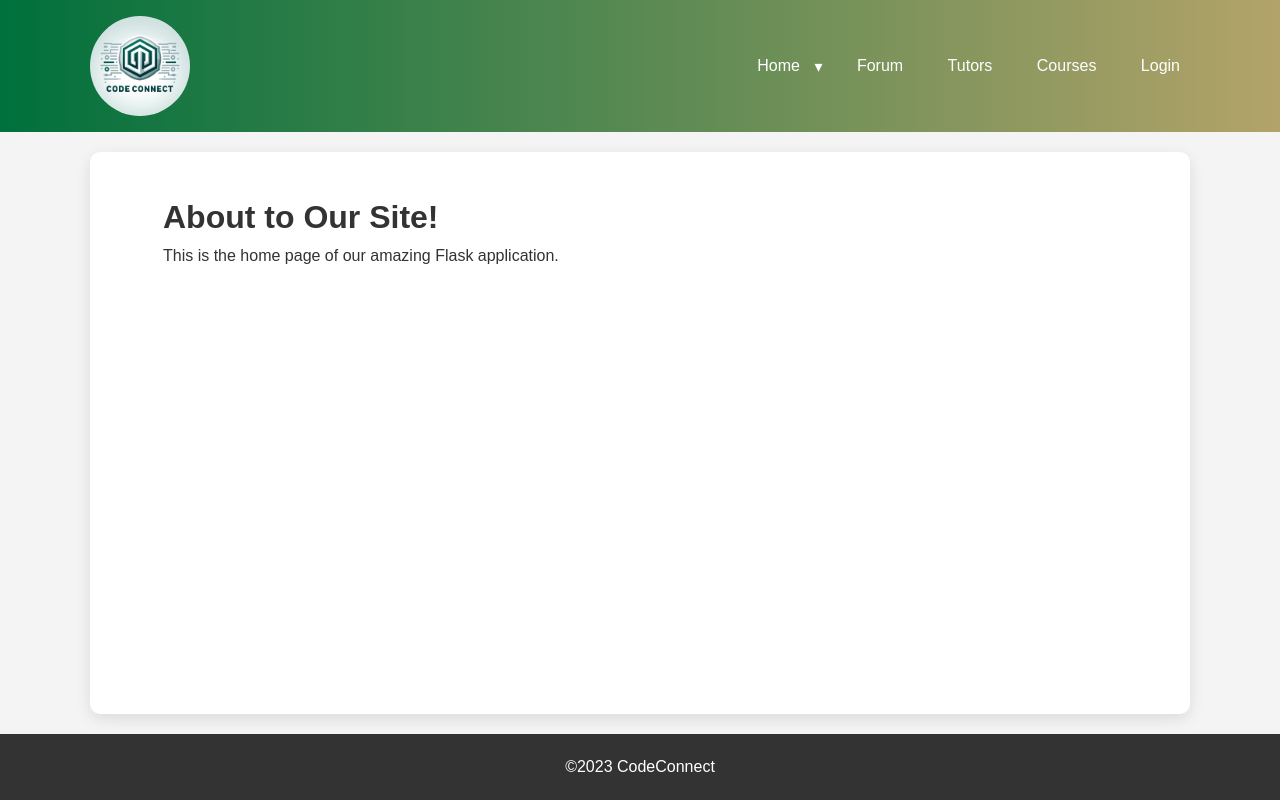
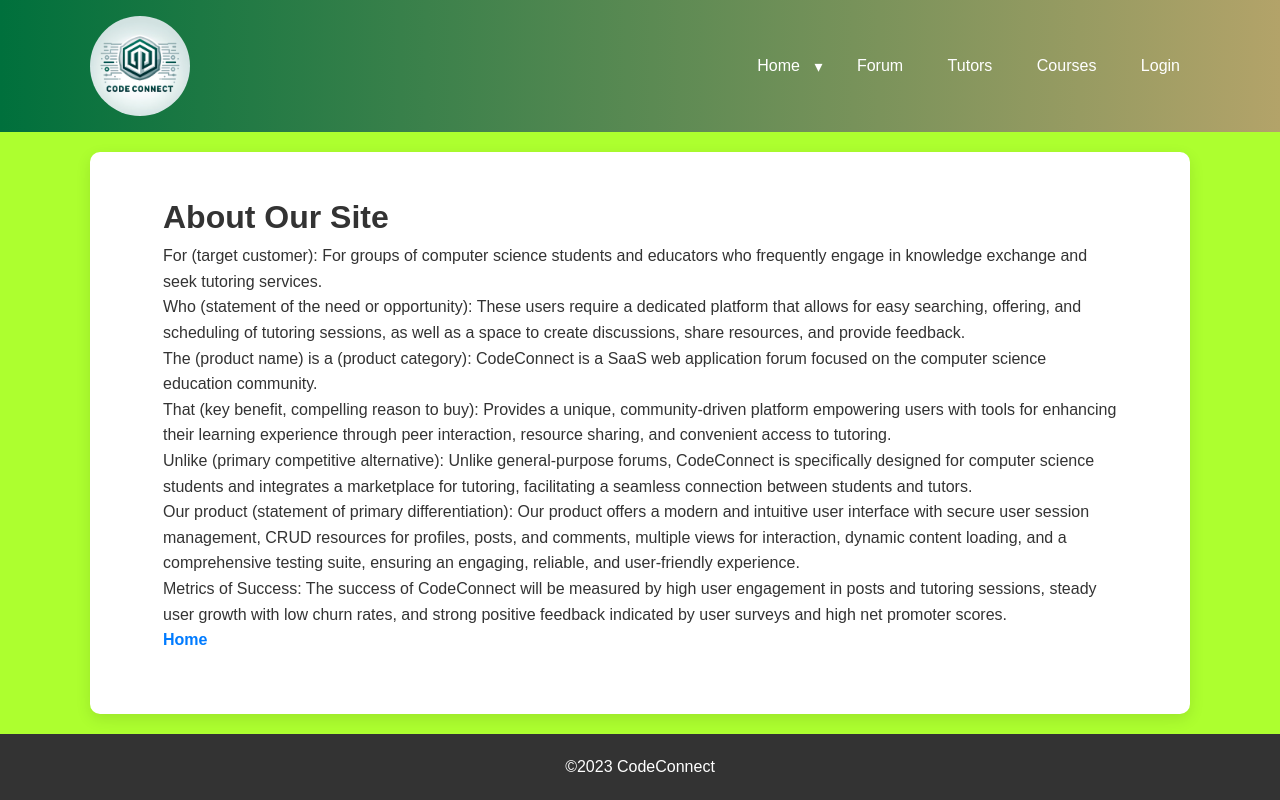
Before and after one commit to UberCoderHyde/3135-Final-Project, a Flask app: page /about in a window 1280 px wide. Run offline with Flask 3, Linux system fonts and the light colour scheme.

Commit message:
Updated about page

```diff
--- a/app/main/templates/main/about.html
+++ b/app/main/templates/main/about.html
@@ -1,13 +1,21 @@
 {% extends 'base.html' %}
 
-{% block title %}About{% endblock %}
+<h1 style="color: cadetblue; font-family: 'Trebuchet MS', 'Lucida Sans Unicode', 'Lucida Grande', 'Lucida Sans', Arial, sans-serif;">About</h1>
 
 {% block content %}
+<body style="background-color: greenyellow;"></body>
 <main class="container">
     <div class="container">
-    <h1>About to Our Site!</h1>
-    <p>This is the home page of our amazing Flask application.</p>
+    <h1>About Our Site</h1>
     <!-- Additional content for your home page goes here -->
+    <p>For (target customer): For groups of computer science students and educators who frequently engage in knowledge exchange and seek tutoring services.</p>
+    <p>Who (statement of the need or opportunity): These users require a dedicated platform that allows for easy searching, offering, and scheduling of tutoring sessions, as well as a space to create discussions, share resources, and provide feedback.</p>
+    <p>The (product name) is a (product category): CodeConnect is a SaaS web application forum focused on the computer science education community.</p>
+    <p>That (key benefit, compelling reason to buy): Provides a unique, community-driven platform empowering users with tools for enhancing their learning experience through peer interaction, resource sharing, and convenient access to tutoring.</p>
+    <p>Unlike (primary competitive alternative): Unlike general-purpose forums, CodeConnect is specifically designed for computer science students and integrates a marketplace for tutoring, facilitating a seamless connection between students and tutors.</p>
+    <p>Our product (statement of primary differentiation): Our product offers a modern and intuitive user interface with secure user session management, CRUD resources for profiles, posts, and comments, multiple views for interaction, dynamic content loading, and a comprehensive testing suite, ensuring an engaging, reliable, and user-friendly experience.</p>
+    <p>Metrics of Success: The success of CodeConnect will be measured by high user engagement in posts and tutoring sessions, steady user growth with low churn rates, and strong positive feedback indicated by user surveys and high net promoter scores.</p>
+    <a href="/app/main/templates/main/home.html">Home</a>
 </div>
 </main>
 {% endblock %}
```
